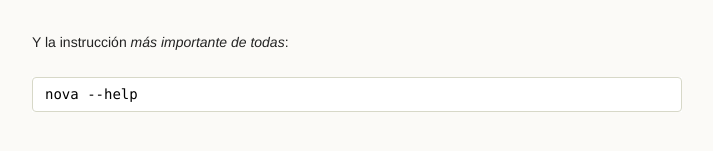
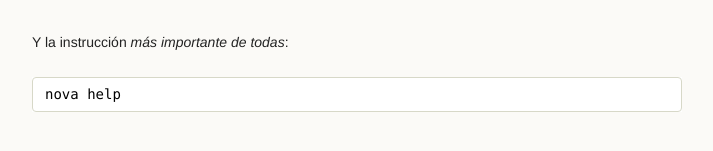
Before and after one commit to iesgn/cloud2, a Jekyll site: the page built from curso/u5/instancia.md, in a window 1280 px wide and 900 px high, scrolled down 6943 px. Shown: the part 706-857 px from the top of the window, without its empty margins (278-991 px from the left). Built offline with Jekyll 4.4.1, drawn with Linux system fonts in a browser that asks for light colours.

```diff
--- a/curso/u5/instancia.md
+++ b/curso/u5/instancia.md
@@ -312,4 +312,4 @@ asignamos a la instancia para poder acceder a ella desde el exterior:
 
 Y la instrucción *más importante de todas*:
 
-    nova --help
+    nova help
```
